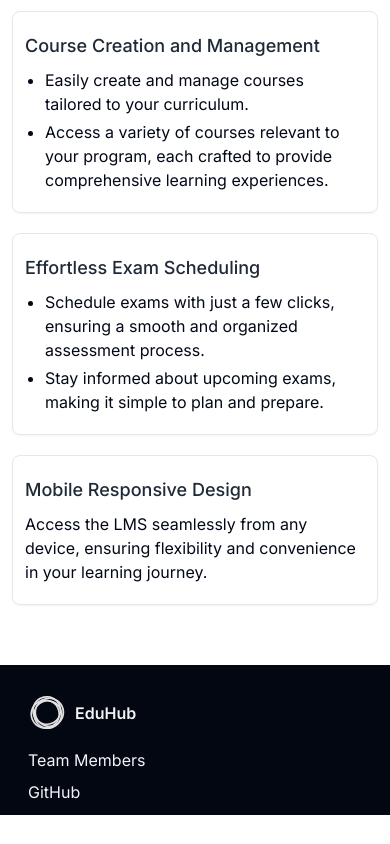
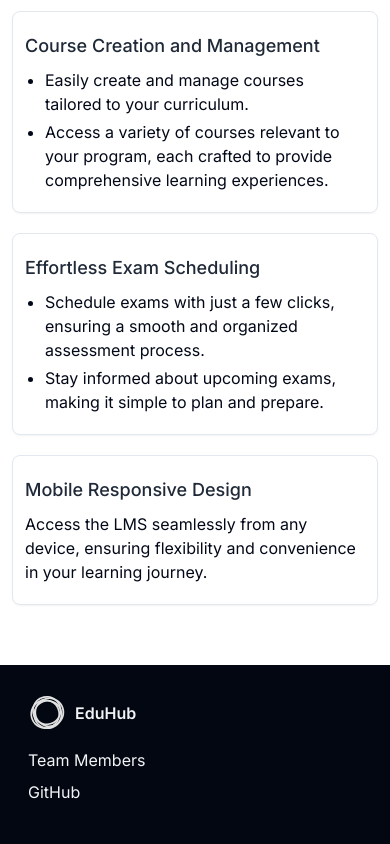
Before and after one commit to subrat611/EduHub-home, a Next.js app: page / in a window 390 px wide. Shown: the part 949-1793 px from the top of the page. Before the commit the page ends 1764 px from the top, so only its background shows below. Built offline with nearby package versions, Linux system fonts and the light colour scheme.

Commit message:
feat: footer responsive

```diff
--- a/src/components/Footer.tsx
+++ b/src/components/Footer.tsx
@@ -2,7 +2,7 @@ import Link from "next/link";
 
 const Footer = () => {
   return (
-    <footer className="bg-gray-950 h-[150px] pt-5">
+    <footer className="bg-gray-950 pt-5 pb-10">
       <div className="w-full mx-auto px-5 lg:w-[800px] lg:px-0 text-gray-300 flex flex-col justify-between items-start sm:flex-row">
         <Link href="/">
           <div className="flex items-center">
```
